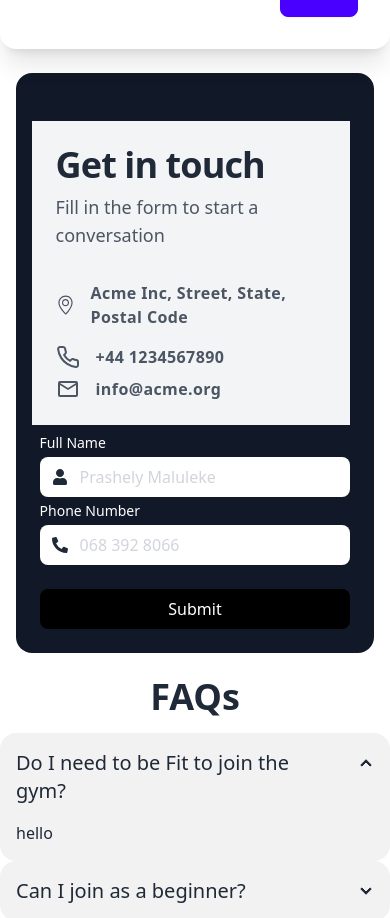
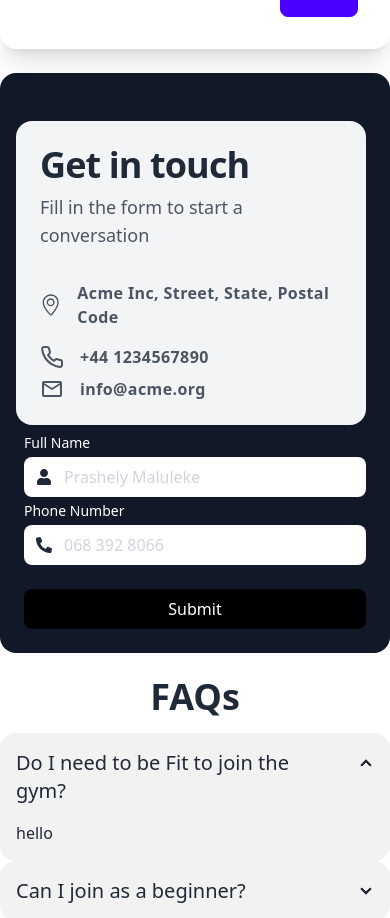
Before and after one commit to Prashely/Gym-Template, a React (Vite) app: page / in a window 390 px wide. Shown: the part 1447-2365 px from the top of the page. Built offline with nearby package versions, Linux system fonts and the light colour scheme.

Commit message:
Contact 1

```diff
--- a/package.json
+++ b/package.json
@@ -12,7 +12,8 @@
   "dependencies": {
     "react": "^18.3.1",
     "react-dom": "^18.3.1",
-    "react-icons": "^5.3.0"
+    "react-icons": "^5.3.0",
+    "swiper": "^11.1.14"
   },
   "devDependencies": {
     "@eslint/js": "^9.9.0",
--- a/src/sections/homepage/ContactUs.jsx
+++ b/src/sections/homepage/ContactUs.jsx
@@ -7,11 +7,11 @@ import { MdOutlineEmail } from "react-icons/md";
 const ContactUs = () => {
   return (
     <section className="w-full flex flex-col items-center justify-center my-6">
-      <div className="bg-gray-900 p-4 w-[92vw] rounded-2xl">
+      <div className="bg-gray-900 p-4 rounded-2xl">
         <div className="max-w-6xl mx-auto sm:px-6 lg:px-8">
           <div className="mt-8 overflow-hidden">
             <div className="grid grid-cols-1 md:grid-cols-2">
-              <div className="p-6 mr-2 bg-gray-100 dark:bg-gray-800 sm:rounded-lg">
+              <div className="p-6 mr-2 bg-gray-100 dark:bg-gray-800 rounded-2xl">
                 <h1 className="text-4xl sm:text-5xl text-gray-800 dark:text-white font-extrabold tracking-tight">
                   Get in touch
                 </h1>
--- a/src/sections/homepage/FAQs.jsx
+++ b/src/sections/homepage/FAQs.jsx
@@ -4,7 +4,7 @@ const FAQs = () => {
   return (
     <section className="w-full  flex flex-col items-center justify-center sm:gap-2 my-6">
       <h2 className="text-4xl font-bold text-center mb-4">FAQs</h2>
-      <div className="sm:w-[90vw]">
+      <div className="sm:w-[85vw]">
         <div className="collapse collapse-arrow bg-base-200">
           <input type="radio" name="my-accordion-2" defaultChecked />
           <div className="collapse-title text-xl font-medium">
```
Also changed, not shown: 1 other file (tests, documents, lock files or other folders).
